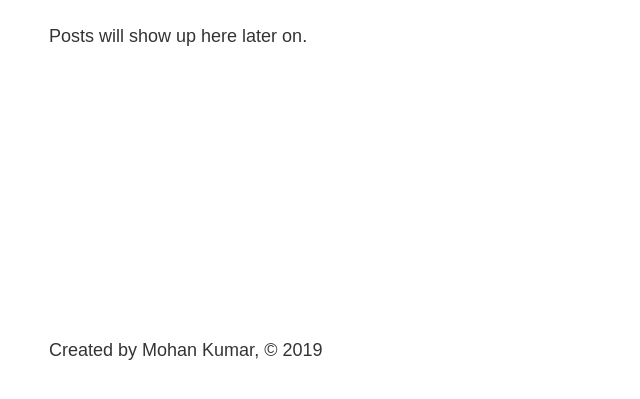
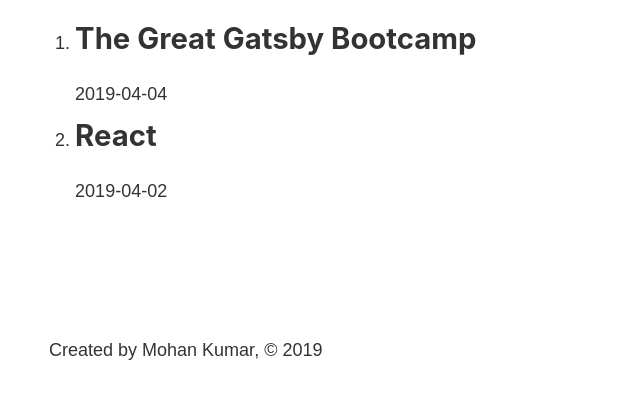
Before and after one commit to MohanKumarYum/gatsby-bootcamp, a Gatsby site: page /blog in a window 1280 px wide. Shown: the part 393-792 px from the top of the page, without its empty margins (234-874 px from the left). Built offline with nearby package versions, Linux system fonts and the light colour scheme; Gatsby itself is replaced by a stand-in of ours.

Commit message:
Accessing markdown posts into blog using graphql

```diff
--- a/gatsby-config.js
+++ b/gatsby-config.js
@@ -18,5 +18,6 @@ module.exports = {
         path: `${__dirname}/src/`
       }
     },
+    "gatsby-transformer-remark"
   ],
 }
--- a/package.json
+++ b/package.json
@@ -15,6 +15,7 @@
   "dependencies": {
     "gatsby": "^2.13.73",
     "gatsby-source-filesystem": "^2.0.28",
+    "gatsby-transformer-remark": "^2.3.8",
     "react": "^16.9.0",
     "react-dom": "^16.9.0"
   },
--- a/src/pages/blog.js
+++ b/src/pages/blog.js
@@ -1,12 +1,36 @@
 import React from "react"
 import Layout from "../components/layout"
+import { graphql, useStaticQuery } from "gatsby"
 
 const BlogPage = () => {
+  const data = useStaticQuery(graphql`
+    query {
+      allMarkdownRemark {
+        edges {
+          node {
+            frontmatter {
+              title
+              date
+            }
+          }
+        }
+      }
+    }
+  `)
   return (
-      <Layout>
-        <h1>Blog</h1>
-        <p>Posts will show up here later on.</p>
-      </Layout>
+    <Layout>
+      <h1>Blog</h1>
+      <ol>
+        {data.allMarkdownRemark.edges.map(edge => {
+          return (
+            <li>
+              <h2>{edge.node.frontmatter.title}</h2>
+              <p>{edge.node.frontmatter.date}</p>
+            </li>
+          )
+        })}
+      </ol>
+    </Layout>
   )
 }
 
```
Also changed, not shown: 1 other file.
